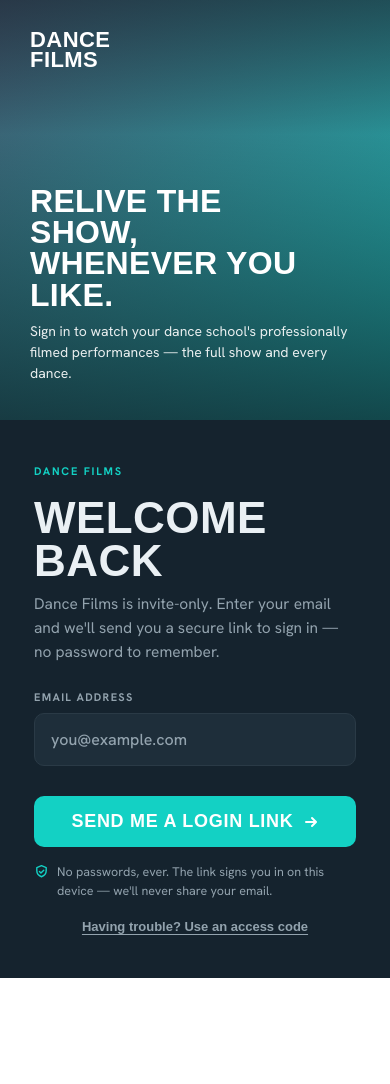
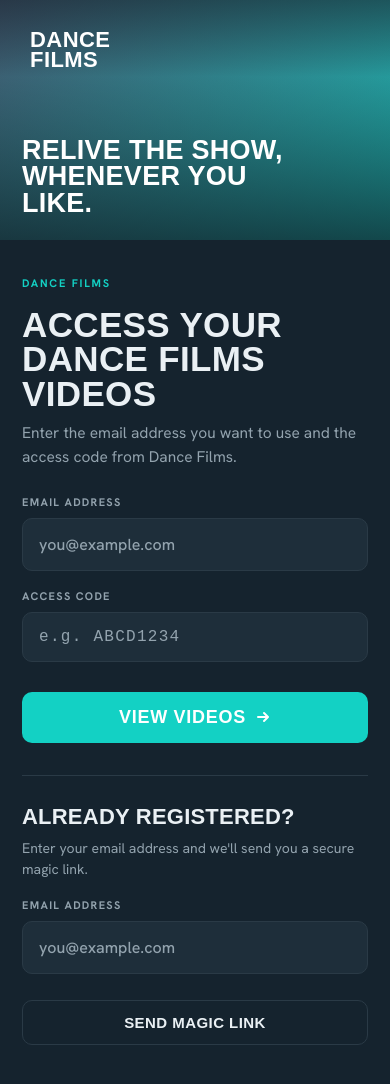
Before and after one commit to AJDesign1/dance-films, a Next.js app: page /login in a window 390 px wide. Shown: the top 1084 px of the page. Before the commit the page ends 978 px from the top, so only its background shows below. Built offline with nearby package versions, Linux system fonts and the light colour scheme; no server answers; a web font is replaced by a local one.

Commit message:
Make access codes the primary parent login

```diff
--- a/components/platform/LoginScreen.module.css
+++ b/components/platform/LoginScreen.module.css
@@ -58,10 +58,35 @@
   max-width: 42ch;
 }
 
+.returningUsers {
+  margin-top: 32px;
+  padding-top: 28px;
+  border-top: 1px solid var(--border);
+}
+
+.returningTitle {
+  margin: 0 0 8px;
+  color: var(--text);
+  font-family: var(--disp);
+  font-size: 22px;
+  font-weight: 700;
+  letter-spacing: .01em;
+  text-transform: uppercase;
+}
+
+.returningCopy {
+  margin: 0 0 18px;
+  color: var(--text-2);
+  font-size: 14px;
+  line-height: 1.5;
+}
+
 @media (max-width: 640px) {
-  .hero { min-height: 420px; }
-  .heroLogoImg { height: 64px; }
+  .hero { min-height: 240px; }
+  .heroLogoImg { top: 22px; left: 22px; height: 56px; }
   .heroLogoText { font-size: 22px; }
-  .heroTitle { font-size: 32px; }
-  .heroSubtitle { margin-top: 10px; font-size: 14px; }
+  .heroContent { left: 22px; right: 22px; bottom: 24px; }
+  .heroTitle { font-size: 27px; max-width: 18ch; }
+  .heroSubtitle { display: none; }
+  .formPanel { padding: 36px 22px 48px !important; }
 }
--- a/components/platform/LoginScreen.tsx
+++ b/components/platform/LoginScreen.tsx
@@ -2,7 +2,7 @@
 
 import { useState, useTransition, type CSSProperties } from "react";
 import { requestMagicLink } from "@/app/(platform)/login/actions";
-import { checkAccessCode, redeemAccessCode } from "@/app/(platform)/login/access-code-actions";
+import { redeemAccessCode } from "@/app/(platform)/login/access-code-actions";
 import CoverImage from "@/components/platform/CoverImage";
 import styles from "./LoginScreen.module.css";
 
@@ -12,7 +12,7 @@ type Props = {
   heroImageUrl: string | null;
 };
 
-type View = "idle" | "sent" | "not_invited" | "code" | "code_email";
+type View = "access" | "sent" | "not_invited";
 
 const primaryBtn: CSSProperties = {
   width: "100%",
@@ -82,91 +82,73 @@ const labelStyle: CSSProperties = {
   marginBottom: 9,
 };
 
-const linkBtn: CSSProperties = {
-  display: "block",
-  width: "100%",
-  textAlign: "center",
-  marginTop: 18,
-  background: "none",
-  border: "none",
-  padding: 0,
-  fontSize: 13,
-  fontWeight: 600,
-  color: "var(--text-2)",
-  cursor: "pointer",
-  textDecoration: "underline",
-  textUnderlineOffset: 3,
-};
-
 export default function LoginScreen({ schoolName, logoWhiteUrl, heroImageUrl }: Props) {
-  const [view, setView] = useState<View>("idle");
-  const [email, setEmail] = useState("");
+  const [view, setView] = useState<View>("access");
+  const [accessEmail, setAccessEmail] = useState("");
+  const [returningEmail, setReturningEmail] = useState("");
   const [sentEmail, setSentEmail] = useState("");
+  const [sentFromAccessCode, setSentFromAccessCode] = useState(false);
   const [code, setCode] = useState("");
   const [codeError, setCodeError] = useState<string | null>(null);
-  const [error, setError] = useState<string | null>(null);
+  const [accessError, setAccessError] = useState<string | null>(null);
+  const [magicLinkError, setMagicLinkError] = useState<string | null>(null);
+  const [pendingAction, setPendingAction] = useState<"access" | "magic" | null>(null);
   const [pending, startTransition] = useTransition();
+  const displaySchoolName = schoolName.replace(/\s+Company$/i, "");
 
-  function submit() {
-    setError(null);
+  function submitMagicLink() {
+    setMagicLinkError(null);
+    setPendingAction("magic");
     startTransition(async () => {
-      const res = await requestMagicLink(email);
+      try {
+        const res = await requestMagicLink(returningEmail);
         if (res.status === "sent") {
           setSentEmail(res.email);
+          setSentFromAccessCode(false);
           setView("sent");
         } else if (res.status === "not_invited") {
           setSentEmail(res.email);
           setView("not_invited");
         } else {
-        setError(res.message);
+          setMagicLinkError(res.message);
+        }
+      } finally {
+        setPendingAction(null);
       }
     });
   }
 
-  function submitCode() {
+  function submitAccessCode() {
     setCodeError(null);
+    setAccessError(null);
+    setPendingAction("access");
     startTransition(async () => {
-      const res = await checkAccessCode(code);
-      if (res.status === "valid") setView("code_email");
-      else setCodeError("That code isn't valid. Check with your school and try again.");
-    });
-  }
-
-  function submitRedeem() {
-    setError(null);
-    startTransition(async () => {
-      const res = await redeemAccessCode(code, email);
+      try {
+        const res = await redeemAccessCode(code, accessEmail);
         if (res.status === "sent") {
           setSentEmail(res.email);
+          setSentFromAccessCode(true);
           setView("sent");
         } else if (res.status === "invalid_code") {
-        setCodeError("That code isn't valid anymore.");
-        setView("code");
+          setCodeError("That code isn't valid. Check it and try again.");
         } else {
-        setError(res.message);
+          setAccessError(res.message);
+        }
+      } finally {
+        setPendingAction(null);
       }
     });
   }
 
   function reset() {
-    setView("idle");
-    setEmail("");
+    setView("access");
+    setAccessEmail("");
+    setReturningEmail("");
     setCode("");
-    setError(null);
+    setAccessError(null);
+    setMagicLinkError(null);
     setCodeError(null);
   }
-
-  function useAccessCode() {
-    setError(null);
-    setCodeError(null);
-    setView("code");
-  }
-
-  const accessCodeLink = (
-    <button type="button" onClick={useAccessCode} style={linkBtn}>
-      Having trouble? Use an access code
-    </button>
-  );
 
   return (
     <div
@@ -217,6 +199,7 @@ export default function LoginScreen({ schoolName, logoWhiteUrl, heroImageUrl }:
 
       {/* Form panel */}
       <div
+        className={styles.formPanel}
         style={{
           flex: "1 1 360px",
           display: "flex",
@@ -231,49 +214,97 @@ export default function LoginScreen({ schoolName, logoWhiteUrl, heroImageUrl }:
             {schoolName}
           </div>
 
-          {view === "idle" && (
+          {view === "access" && (
             <>
-              <h1 style={h1Style}>Welcome back</h1>
+              <h1 style={{ ...h1Style, fontSize: "clamp(35px, 8vw, 44px)" }}>
+                Access your {displaySchoolName} videos
+              </h1>
               <p style={{ margin: "0 0 26px", color: "var(--text-2)", fontSize: 15.5, lineHeight: 1.55 }}>
-                {schoolName} is invite-only. Enter your email and we&apos;ll send you a secure link to
-                sign in — no password to remember.
+                Enter the email address you want to use and the access code from {schoolName}.
               </p>
-              <label style={labelStyle}>
-                Email address
-              </label>
+              <form
+                onSubmit={(event) => {
+                  event.preventDefault();
+                  submitAccessCode();
+                }}
+              >
+                <label htmlFor="access-email" style={labelStyle}>Email address</label>
                 <input
+                  id="access-email"
+                  name="email"
                   type="email"
-                value={email}
-                onChange={(e) => {
-                  setEmail(e.target.value);
-                  setError(null);
-                }}
-                onKeyDown={(e) => {
-                  if (e.key === "Enter") submit();
+                  value={accessEmail}
+                  onChange={(event) => {
+                    setAccessEmail(event.target.value);
+                    setAccessError(null);
                   }}
                   placeholder="you@example.com"
                   autoComplete="email"
+                  required
                   style={inputStyle}
                 />
-              <div style={{ minHeight: 16, marginTop: error ? 9 : 0, fontSize: 12.5, color: "var(--danger)", fontWeight: 600 }}>
-                {error ?? ""}
+                <label htmlFor="access-code" style={{ ...labelStyle, marginTop: 18 }}>Access code</label>
+                <input
+                  id="access-code"
+                  name="access-code"
+                  value={code}
+                  onChange={(event) => {
+                    setCode(event.target.value);
+                    setCodeError(null);
+                  }}
+                  placeholder="e.g. ABCD1234"
+                  autoCapitalize="characters"
+                  autoComplete="one-time-code"
+                  required
+                  style={{ ...inputStyle, fontFamily: "ui-monospace, monospace", letterSpacing: ".08em" }}
+                />
+                <div aria-live="polite" style={{ minHeight: 16, marginTop: codeError || accessError ? 9 : 0, fontSize: 12.5, color: "var(--danger)", fontWeight: 600 }}>
+                  {codeError ?? accessError ?? ""}
                 </div>
-              <button onClick={submit} disabled={pending} style={{ ...primaryBtn, marginTop: 14, opacity: pending ? 0.7 : 1 }}>
-                {pending ? "Sending…" : "Send me a login link"}
-                {!pending && (
-                  <svg width="16" height="16" viewBox="0 0 16 16" fill="none">
+                <button type="submit" disabled={pending} style={{ ...primaryBtn, marginTop: 14, opacity: pending ? 0.7 : 1 }}>
+                  {pendingAction === "access" ? "Sending…" : "View videos"}
+                  {pendingAction !== "access" && (
+                    <svg width="16" height="16" viewBox="0 0 16 16" fill="none" aria-hidden="true">
                       <path d="M3 8h9M9 4l4 4-4 4" stroke="currentColor" strokeWidth="2" strokeLinecap="round" strokeLinejoin="round" />
                     </svg>
                   )}
                 </button>
-              <p style={{ margin: "16px 0 0", display: "flex", alignItems: "flex-start", gap: 8, fontSize: 12.5, color: "var(--text-2)", lineHeight: 1.5 }}>
-                <svg width="15" height="15" viewBox="0 0 16 16" fill="none" stroke="var(--accent)" strokeWidth="1.5" style={{ flex: "0 0 auto", marginTop: 1 }}>
-                  <path d="M8 1.8l5 2v3.4c0 3-2 5.2-5 6.4-3-1.2-5-3.4-5-6.4V3.8l5-2z" strokeLinejoin="round" />
-                  <path d="M5.8 8l1.6 1.6L10.4 6.6" strokeLinecap="round" strokeLinejoin="round" />
-                </svg>
-                No passwords, ever. The link signs you in on this device — we&apos;ll never share your email.
+              </form>
+
+              <section className={styles.returningUsers} aria-labelledby="returning-users-heading">
+                <h2 id="returning-users-heading" className={styles.returningTitle}>Already registered?</h2>
+                <p className={styles.returningCopy}>
+                  Enter your email address and we&apos;ll send you a secure magic link.
                 </p>
-              {accessCodeLink}
+                <form
+                  onSubmit={(event) => {
+                    event.preventDefault();
+                    submitMagicLink();
+                  }}
+                >
+                  <label htmlFor="returning-email" style={labelStyle}>Email address</label>
+                  <input
+                    id="returning-email"
+                    name="returning-email"
+                    type="email"
+                    value={returningEmail}
+                    onChange={(event) => {
+                      setReturningEmail(event.target.value);
+                      setMagicLinkError(null);
+                    }}
+                    placeholder="you@example.com"
+                    autoComplete="email"
+                    required
+                    style={inputStyle}
+                  />
+                  <div aria-live="polite" style={{ minHeight: 16, marginTop: magicLinkError ? 9 : 0, fontSize: 12.5, color: "var(--danger)", fontWeight: 600 }}>
+                    {magicLinkError ?? ""}
+                  </div>
+                  <button type="submit" disabled={pending} style={{ ...secondaryBtn, opacity: pending ? 0.7 : 1 }}>
+                    {pendingAction === "magic" ? "Sending…" : "Send magic link"}
+                  </button>
+                </form>
+              </section>
             </>
           )}
 
@@ -287,8 +318,8 @@ export default function LoginScreen({ schoolName, logoWhiteUrl, heroImageUrl }:
               </div>
               <h1 style={{ ...h1Style, fontSize: 40 }}>Check your inbox</h1>
               <p style={{ margin: "0 0 24px", color: "var(--text-2)", fontSize: 15.5, lineHeight: 1.55 }}>
-                We&apos;ve sent a login link to <strong style={{ color: "var(--text)" }}>{sentEmail}</strong>. Open it on
-                this device to sign in.
+                {sentFromAccessCode ? "Your access is ready. We’ve" : "We’ve"} sent a secure login link to{" "}
+                <strong style={{ color: "var(--text)" }}>{sentEmail}</strong>. Open it on this device to view your videos.
               </p>
               <button onClick={reset} style={secondaryBtn}>
                 Use a different email
@@ -296,7 +327,6 @@ export default function LoginScreen({ schoolName, logoWhiteUrl, heroImageUrl }:
               <p style={{ margin: "18px 0 0", textAlign: "center", fontSize: 12.5, color: "var(--text-2)" }}>
                 Didn&apos;t get it? Check your spam folder.
               </p>
-              {accessCodeLink}
             </>
           )}
 
@@ -311,86 +341,11 @@ export default function LoginScreen({ schoolName, logoWhiteUrl, heroImageUrl }:
               </div>
               <h1 style={{ ...h1Style, fontSize: 38 }}>We can&apos;t find your invitation</h1>
               <p style={{ margin: "0 0 24px", color: "var(--text-2)", fontSize: 15.5, lineHeight: 1.55 }}>
-                There&apos;s no invitation for <strong style={{ color: "var(--text)" }}>{sentEmail}</strong> yet. {schoolName} is
-                invite-only — please contact {schoolName} and we&apos;ll happily add you to the list.
+                There&apos;s no registration for <strong style={{ color: "var(--text)" }}>{sentEmail}</strong> yet. If this is
+                your first visit, use the access code from {schoolName}.
               </p>
               <button onClick={reset} style={primaryBtn}>
-                Try another email
-              </button>
-              <div style={{ marginTop: 18, padding: "16px 18px", borderRadius: 10, background: "var(--surface-2)", textAlign: "center" }}>
-                <p style={{ margin: "0 0 10px", fontSize: 14, fontWeight: 600, color: "var(--text)" }}>
-                  Do you have an access code?
-                </p>
-                <button onClick={useAccessCode} style={secondaryBtn}>
-                  Use my access code
-                </button>
-              </div>
-            </>
-          )}
-
-          {view === "code" && (
-            <>
-              <h1 style={h1Style}>Use an access code</h1>
-              <p style={{ margin: "0 0 26px", color: "var(--text-2)", fontSize: 15.5, lineHeight: 1.55 }}>
-                If {schoolName} gave you an access code, enter it here to get set up.
-              </p>
-              <label style={labelStyle}>Access code</label>
-              <input
-                value={code}
-                onChange={(e) => {
-                  setCode(e.target.value);
-                  setCodeError(null);
-                }}
-                onKeyDown={(e) => {
-                  if (e.key === "Enter") submitCode();
-                }}
-                placeholder="e.g. ABCD1234"
-                autoCapitalize="characters"
-                autoComplete="off"
-                style={{ ...inputStyle, fontFamily: "ui-monospace, monospace", letterSpacing: ".08em" }}
-              />
-              <div style={{ minHeight: 16, marginTop: codeError ? 9 : 0, fontSize: 12.5, color: "var(--danger)", fontWeight: 600 }}>
-                {codeError ?? ""}
-              </div>
-              <button onClick={submitCode} disabled={pending} style={{ ...primaryBtn, marginTop: 14, opacity: pending ? 0.7 : 1 }}>
-                {pending ? "Checking…" : "Continue"}
-              </button>
-              <button onClick={reset} style={secondaryBtn}>
-                Back to login
-              </button>
-            </>
-          )}
-
-          {view === "code_email" && (
-            <>
-              <h1 style={h1Style}>Almost there</h1>
-              <p style={{ margin: "0 0 26px", color: "var(--text-2)", fontSize: 15.5, lineHeight: 1.55 }}>
-                Enter your email and we&apos;ll get your account set up and send you a secure sign-in link.
-              </p>
-              <label style={labelStyle}>Email address</label>
-              <input
-                type="email"
-                value={email}
-                onChange={(e) => {
-                  setEmail(e.target.value);
-                  setError(null);
-                }}
-                onKeyDown={(e) => {
-                  if (e.key === "Enter") submitRedeem();
-                }}
-                placeholder="you@example.com"
-                autoComplete="email"
-                autoFocus
-                style={inputStyle}
-              />
-              <div style={{ minHeight: 16, marginTop: error ? 9 : 0, fontSize: 12.5, color: "var(--danger)", fontWeight: 600 }}>
-                {error ?? ""}
-              </div>
-              <button onClick={submitRedeem} disabled={pending} style={{ ...primaryBtn, marginTop: 14, opacity: pending ? 0.7 : 1 }}>
-                {pending ? "Sending…" : "Send me a login link"}
-              </button>
-              <button onClick={() => setView("code")} style={secondaryBtn}>
-                Back
+                Use an access code
               </button>
             </>
           )}
```
Also changed, not shown: 1 other file (tests, documents, lock files or other folders). Lines whose indentation alone changed are shown as unchanged.
